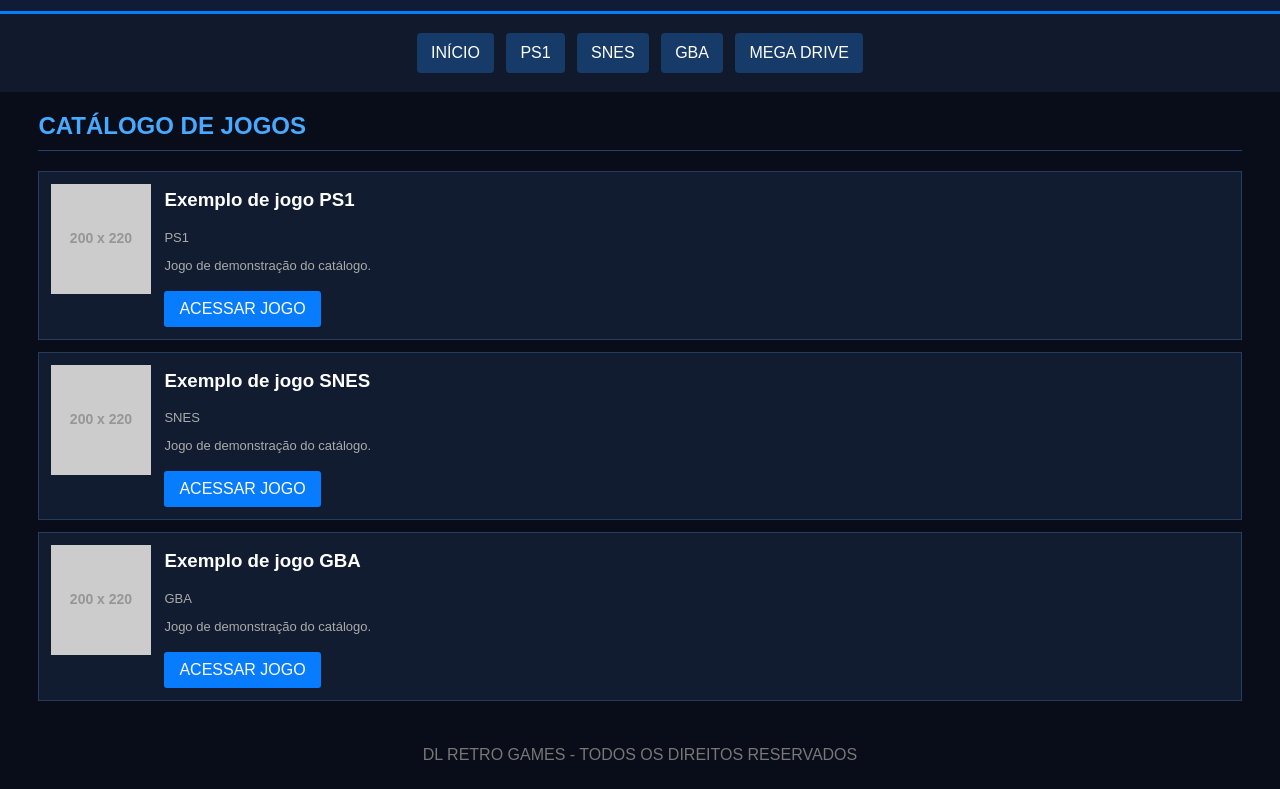
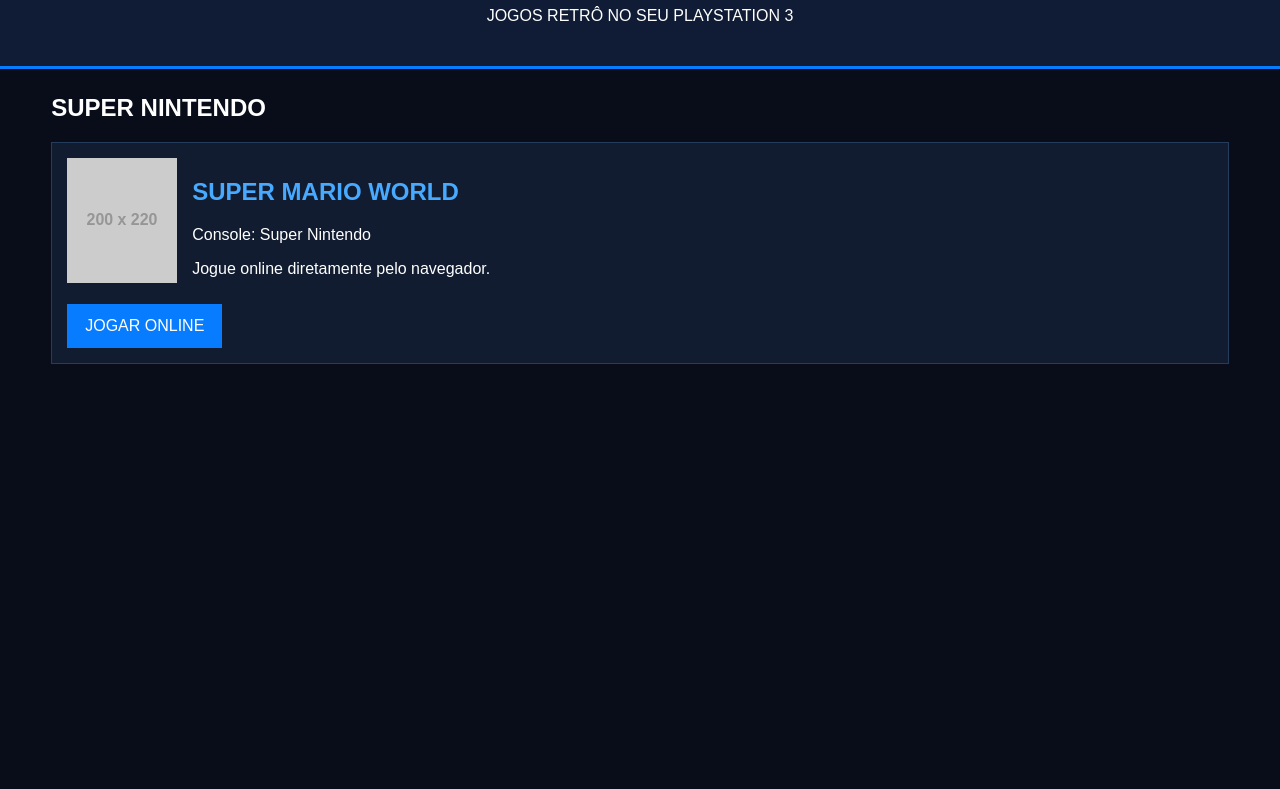
Before and after one commit to dlgamesps3/dlretrogamesps3, a plain HTML site: page index.html in a window 1280 px wide. Shown: the part 98-887 px from the top of the page. After the commit the page ends 800 px from the top, so only its background shows below. Drawn offline with Linux system fonts and the light colour scheme; placeholder pictures from the web are drawn by us.

Commit message:
Update index.html

```diff
--- a/index.html
+++ b/index.html
@@ -14,81 +14,36 @@ body {
 }
 header {
     background: #101c35;
-    padding: 22px 10px;
+    padding: 25px 10px;
     text-align: center;
     border-bottom: 3px solid #087cff;
 }
-header h1 {
-    margin: 0;
-    color: #38a1ff;
-    font-size: 27px;
-}
-header p {
-    color: #aaa;
-    margin-bottom: 0;
-}
-.menu {
-    text-align: center;
-    padding: 15px 5px;
-    background: #111a2c;
-}
-.menu a {
-    display: inline-block;
-    background: #173b68;
-    color: white;
-    text-decoration: none;
-    padding: 11px 14px;
-    margin: 4px;
-    border-radius: 4px;
-}
-.menu a:hover {
-    background: #087cff;
-}
+header h1 { color: #38a1ff; }
 .container {
-    width: 94%;
-    margin: 20px auto;
-}
-h2 {
-    color: #48aaff;
-    border-bottom: 1px solid #24436c;
-    padding-bottom: 10px;
+    width: 92%;
+    margin: 25px auto;
 }
 .jogo {
     background: #111c30;
     border: 1px solid #263c5c;
-    padding: 12px;
-    margin-bottom: 12px;
+    padding: 15px;
     overflow: hidden;
 }
 .jogo img {
-    width: 100px;
-    height: 110px;
+    width: 110px;
+    height: 125px;
     object-fit: cover;
     float: left;
-    margin-right: 13px;
-    background: #202b3e;
+    margin-right: 15px;
 }
-.jogo h3 {
-    margin-top: 5px;
-    color: white;
-}
-.jogo p {
-    color: #aaa;
-    font-size: 13px;
-}
-.jogo a {
+.jogo h2 { color: #48aaff; }
+.botao {
     display: inline-block;
     background: #087cff;
     color: white;
+    padding: 13px 18px;
     text-decoration: none;
-    padding: 9px 15px;
-    margin-top: 5px;
-    border-radius: 3px;
-}
-footer {
-    text-align: center;
-    color: #777;
-    padding: 25px;
+    margin-top: 10px;
 }
 </style>
 </head>
@@ -96,54 +51,25 @@ footer {
 
 <header>
 <h1>DL RETRO GAMES</h1>
-<p>SEU MUNDO DOS JOGOS RETRÔ</p>
+<p>JOGOS RETRÔ NO SEU PLAYSTATION 3</p>
 </header>
 
-<div class="menu">
-<a href="index.html">INÍCIO</a>
-<a href="#ps1">PS1</a>
-<a href="#snes">SNES</a>
-<a href="#gba">GBA</a>
-<a href="#mega">MEGA DRIVE</a>
+<div class="container">
+<h2>SUPER NINTENDO</h2>
+
+<div class="jogo">
+<img src="https://placehold.co/200x220/101c35/ffffff?text=SUPER+MARIO" alt="Super Mario World">
+
+<h2>SUPER MARIO WORLD</h2>
+<p>Console: Super Nintendo</p>
+<p>Jogue online diretamente pelo navegador.</p>
+
+<a class="botao"
+href="https://dlretrogames.pages.dev/pages/jogos-online/SNES/super_mario_world/">
+JOGAR ONLINE
+</a>
 </div>
 
-<div class="container">
-<h2>CATÁLOGO DE JOGOS</h2>
-<div id="catalogo">
-<p>Carregando jogos...</p>
 </div>
-</div>
-
-<footer>
-DL RETRO GAMES - TODOS OS DIREITOS RESERVADOS
-</footer>
-
-<script src="games.js"></script>
-<script>
-function mostrarJogos() {
-    var catalogo = document.getElementById("catalogo");
-    var html = "";
-
-    if (typeof jogos == "undefined" || jogos.length == 0) {
-        catalogo.innerHTML = "Nenhum jogo cadastrado.";
-        return;
-    }
-
-    for (var i = 0; i < jogos.length; i++) {
-        var jogo = jogos[i];
-
-        html += '<div class="jogo" id="' + jogo.console + '">';
-        html += '<img src="' + jogo.capa + '" alt="Capa">';
-        html += '<h3>' + jogo.nome + '</h3>';
-        html += '<p>' + jogo.console.toUpperCase() + '</p>';
-        html += '<p>' + jogo.descricao + '</p>';
-        html += '<a href="' + jogo.link + '">ACESSAR JOGO</a>';
-        html += '</div>';
-    }
-
-    catalogo.innerHTML = html;
-}
-window.onload = mostrarJogos;
-</script>
 </body>
 </html>
```
